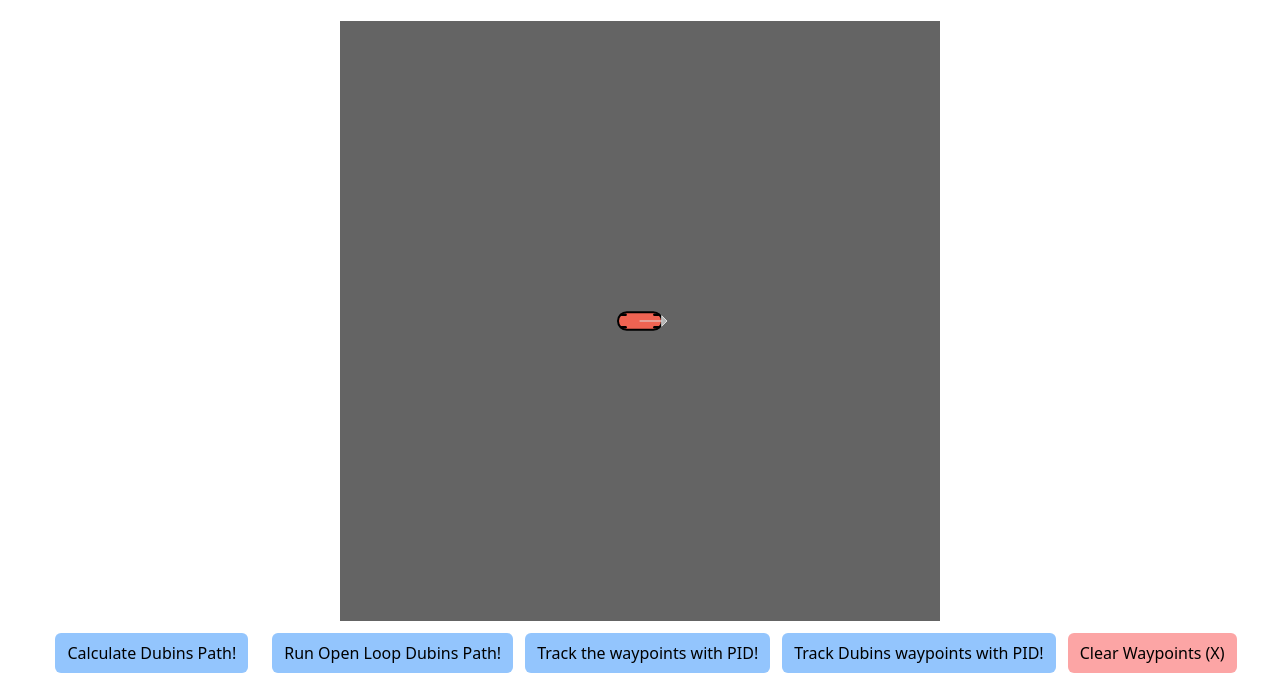
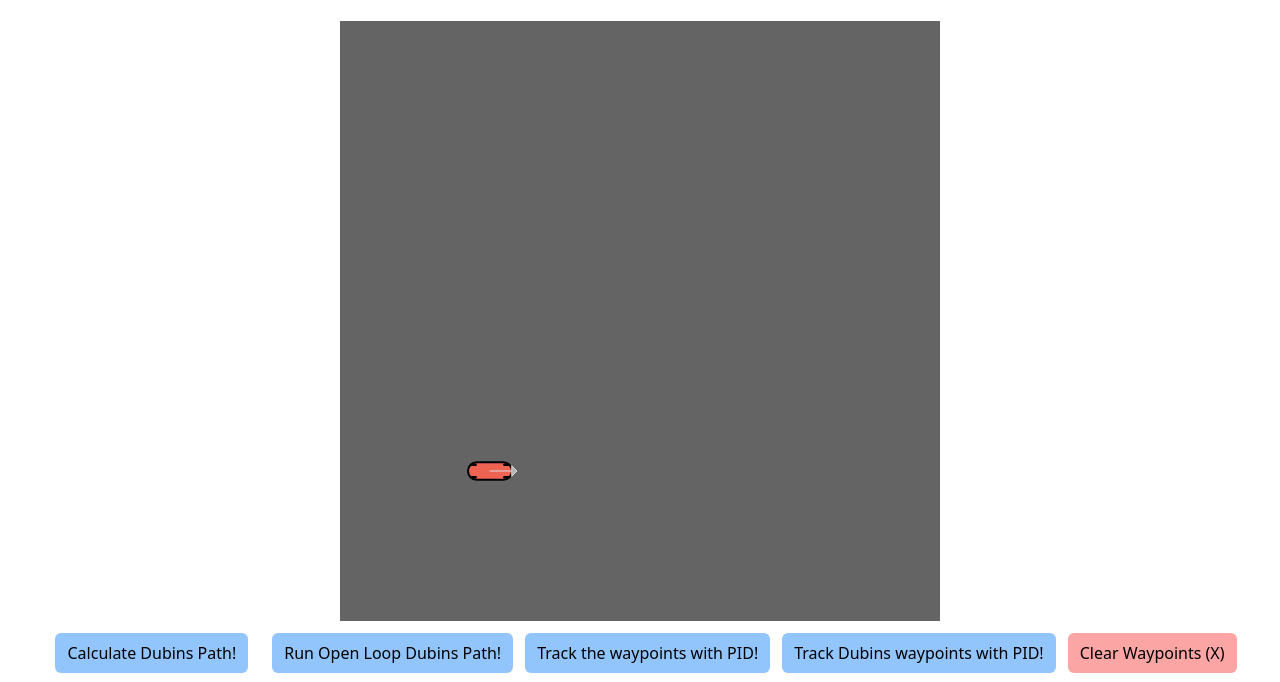
Before and after one commit to OfekPeres/controls-visualization, a Gatsby site: page /dubins in a window 1280 px wide. Shown: the part 111-793 px from the top of the page. Built offline with nearby package versions, Linux system fonts and the light colour scheme; Gatsby itself is replaced by a stand-in of ours.

Commit message:
moved initial position of car farther to the bottom left corner

```diff
--- a/src/components/dubinsPathVisualization/index.jsx
+++ b/src/components/dubinsPathVisualization/index.jsx
@@ -26,8 +26,8 @@ function DubinsPath() {
   const [isLoading, setIsLoading] = useState(false);
   const canvas_ref = useRef();
   const car_ref = useRef({
-    x: sketchState.canvasWidth / 2,
-    y: sketchState.canvasHeight / 2,
+    x: sketchState.canvasWidth / 4,
+    y: sketchState.canvasHeight / 4,
     theta: 0,
     phi: 0,
   });
```
